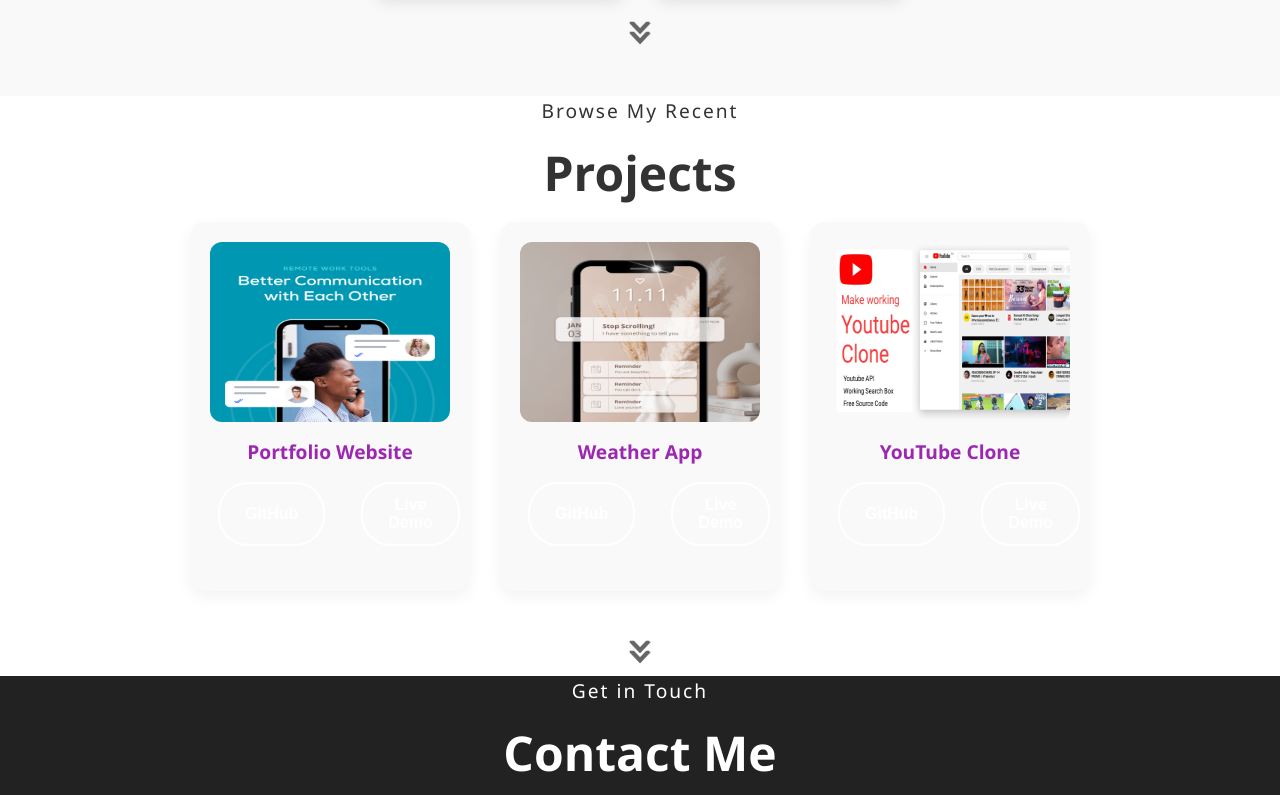
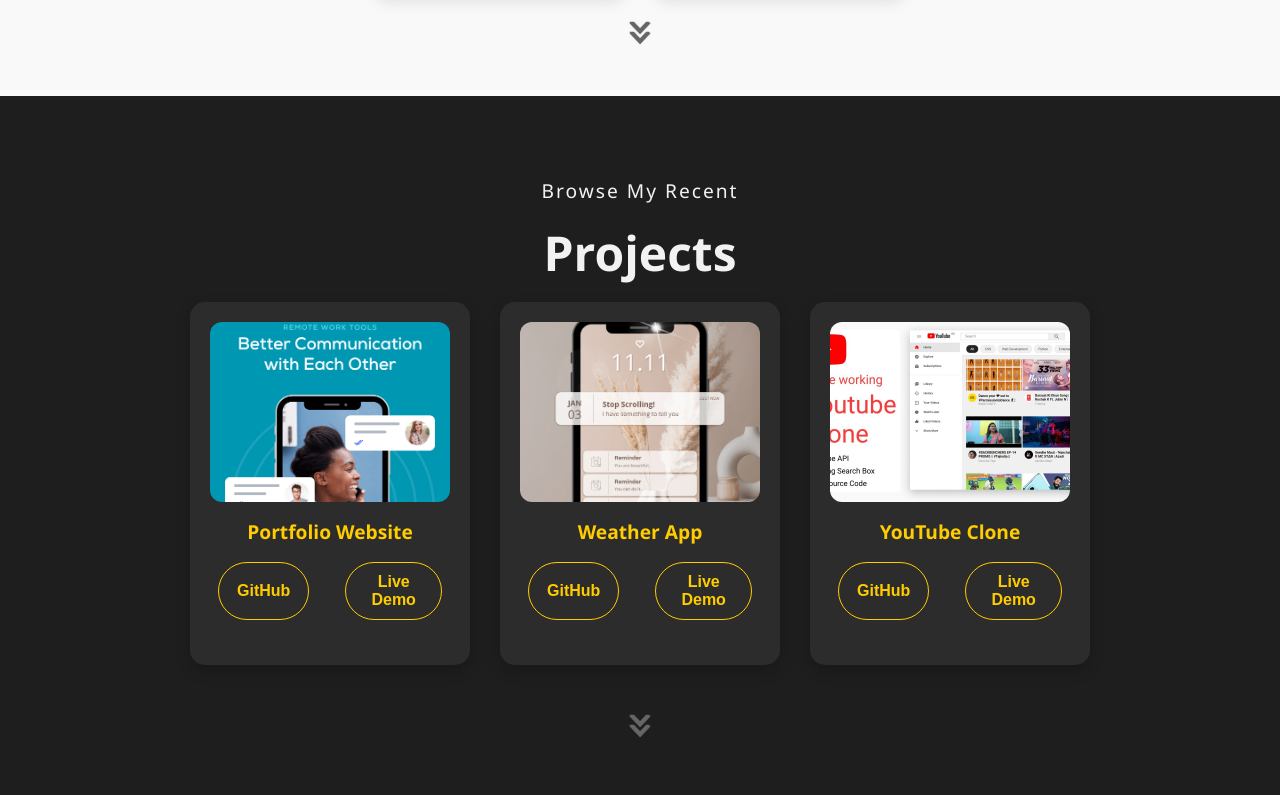
Before and after one commit to Shuklaji-44/ShuklaPortfolio, a plain HTML site: page index.html in a window 1280 px wide. Shown: the part 3385-4180 px from the top of the page. Drawn offline with Linux system fonts and the light colour scheme.

Commit message:
Update style.css

```diff
--- a/style.css
+++ b/style.css
@@ -186,29 +186,68 @@ article p { color: #666; font-weight: 500; font-size: 0.9rem; }
 .feature-desc { font-size: 1rem; color: #555; }
 
 /* Projects Section */
+/* Projects Section - Dark Theme */
 #projects {
-  color: #333; text-align: center;
+  background: #1e1e1e;
+  color: #f2f2f2;
+  text-align: center;
+  padding: 80px 20px;
 }
+
 #projects .about-containers {
-  display: flex; flex-wrap: wrap; justify-content: center; gap: 30px;
+  display: flex;
+  flex-wrap: wrap;
+  justify-content: center;
+  gap: 30px;
 }
+
 .color-container {
-  background: #f9f9f9; border-radius: 15px; padding: 20px;
-  max-width: 280px; width: 100%; box-shadow: 0 6px 15px rgba(0,0,0,0.05);
-  transition: box-shadow 0.3s; text-align: center;
+  background: #2c2c2c;
+  border-radius: 15px;
+  padding: 20px;
+  max-width: 280px;
+  width: 100%;
+  box-shadow: 0 6px 15px rgba(0, 0, 0, 0.2);
+  transition: transform 0.3s, box-shadow 0.3s;
+  text-align: center;
 }
+
 .color-container:hover {
-  box-shadow: 0 10px 25px rgba(0,0,0,0.12);
+  transform: translateY(-6px);
+  box-shadow: 0 12px 25px rgba(0, 0, 0, 0.4);
 }
+
 .project-img {
-  width: 100%; height: 180px; object‑fit: cover; border-radius: 12px;
+  width: 100%;
+  height: 180px;
+  object-fit: cover;
+  border-radius: 12px;
   margin-bottom: 15px;
 }
+
 .project-title {
-  margin-bottom: 15px; font-weight: 700;
-  color: #9C27B0; font-size: 1.2rem;
+  margin-bottom: 15px;
+  font-weight: 700;
+  font-size: 1.2rem;
+  color: #ffcc00;
 }
-.project-btn { margin: 0 8px; }
+
+.project-btn {
+  margin: 0 8px;
+  padding: 10px 18px;
+  border: 1.5px solid #ffcc00;
+  border-radius: 30px;
+  background: transparent;
+  color: #ffcc00;
+  font-weight: 600;
+  cursor: pointer;
+  transition: background 0.3s, color 0.3s;
+}
+
+.project-btn:hover {
+  background: #ffcc00;
+  color: #1e1e1e;
+}
 
 /* Contact Section */
 #contact {
```
